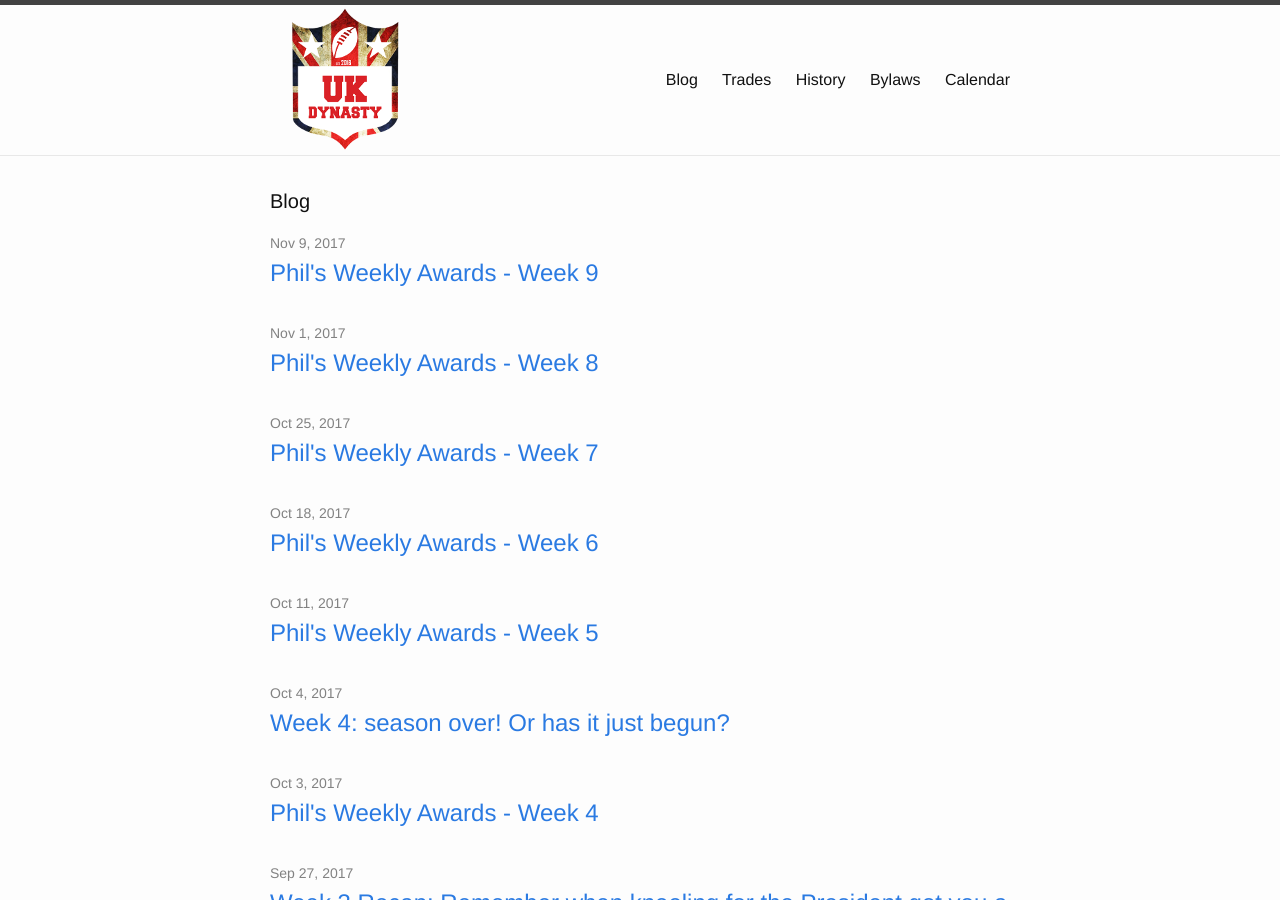
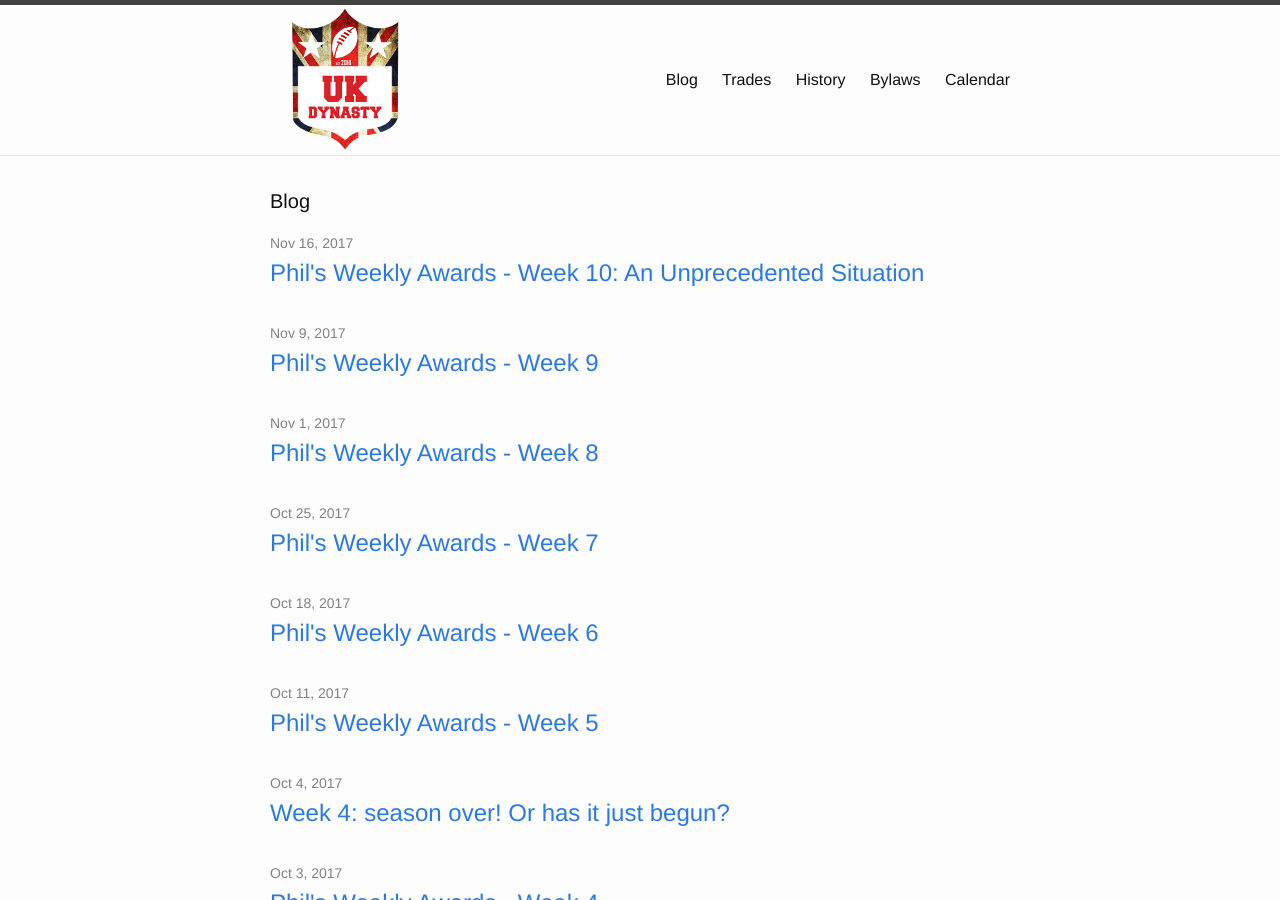
Before and after one commit to UKDynasty/ukdynasty.github.io, a Jekyll site: the page built from index.md, in a window 1280 px wide and 900 px high. Built offline with Jekyll 4.4.1, drawn with Linux system fonts in a browser that asks for light colours; a file with an impossible date is left out.

Commit message:
Correct metadata

```diff
--- a/_posts/2017-11-16-weekly-awards-week-10.md
+++ b/_posts/2017-11-16-weekly-awards-week-10.md
@@ -1,9 +1,9 @@
 ---
 published: true
-title: "Phil's Weekly Awards – Week 10"
+title: "Phil's Weekly Awards - Week 10: An Unprecedented Situation"
 layout: post
-date: 2017–11–16T00:00:00.000Z
-categories: league–news awards
+date: 2017-11-16T00:00:00.000Z
+categories: league-news awards
 ---
 
 Before I begin, I feel that I need to address the current, unprecedented situation that is facing the Coventry Eagles franchise.
```
